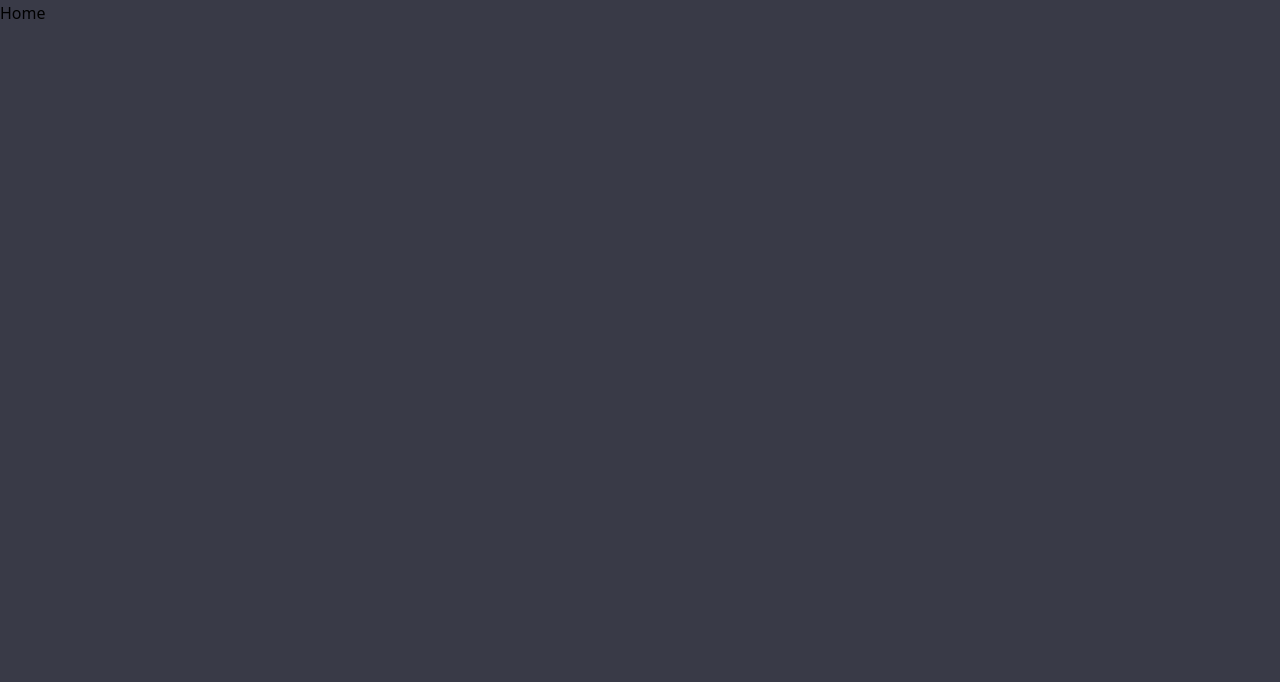
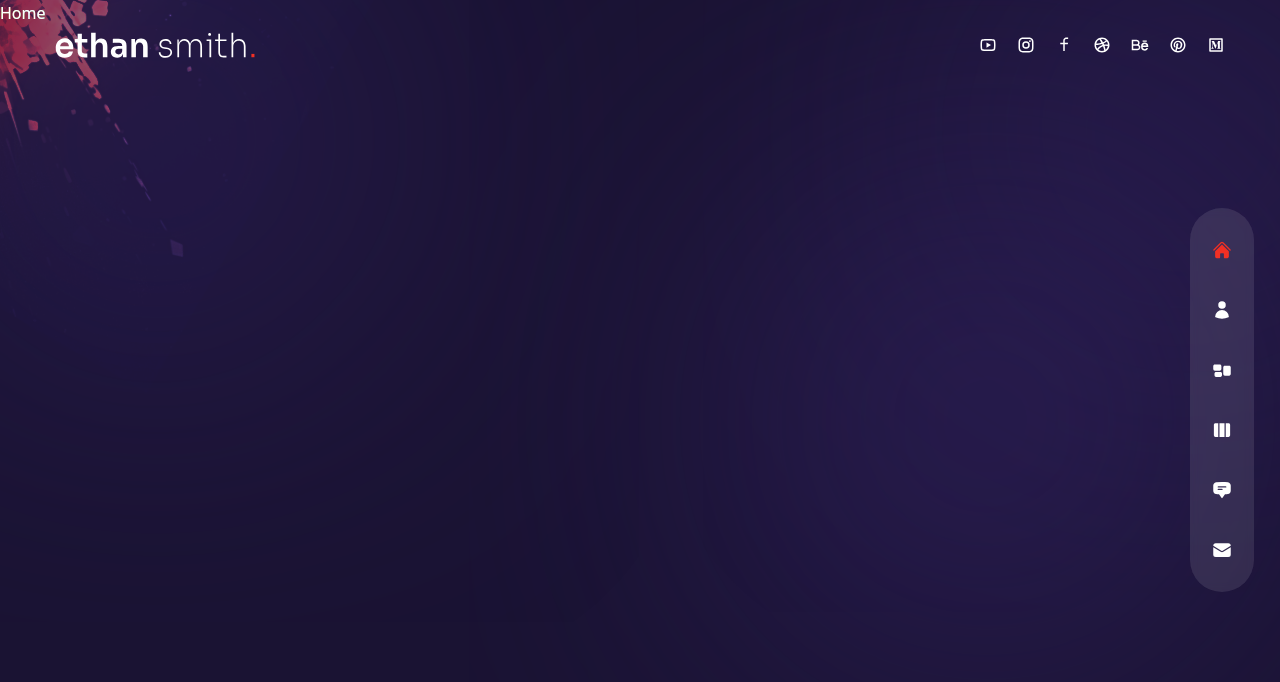
Before and after one commit to lucasfloza/website-portifolio-dev, a Next.js app: page / in a window 1280 px wide. Shown: the top 682 px of the page. Built offline with nearby package versions, Linux system fonts and the light colour scheme.

Commit message:
implementing app main file

```diff
--- a/pages/_app.js
+++ b/pages/_app.js
@@ -1,7 +1,28 @@
-import '../styles/globals.css';
+import "../styles/globals.css";
+
+// components
+import Layout from "../components/Layout";
+import Transition from "../components/Transition";
+
+// router
+import { useRouter } from "next/router";
+
+// framer motion
+import { AnimatePresence, motion } from "framer-motion";
 
 function MyApp({ Component, pageProps }) {
-  return <Component {...pageProps} />;
+  const router = useRouter();
+
+  return (
+    <Layout>
+      <AnimatePresence mode="wait">
+        <motion.div key={router.route} className="h-full">
+          <Transition />
+          <Component {...pageProps} />
+        </motion.div>
+      </AnimatePresence>
+    </Layout>
+  );
 }
 
 export default MyApp;
```
